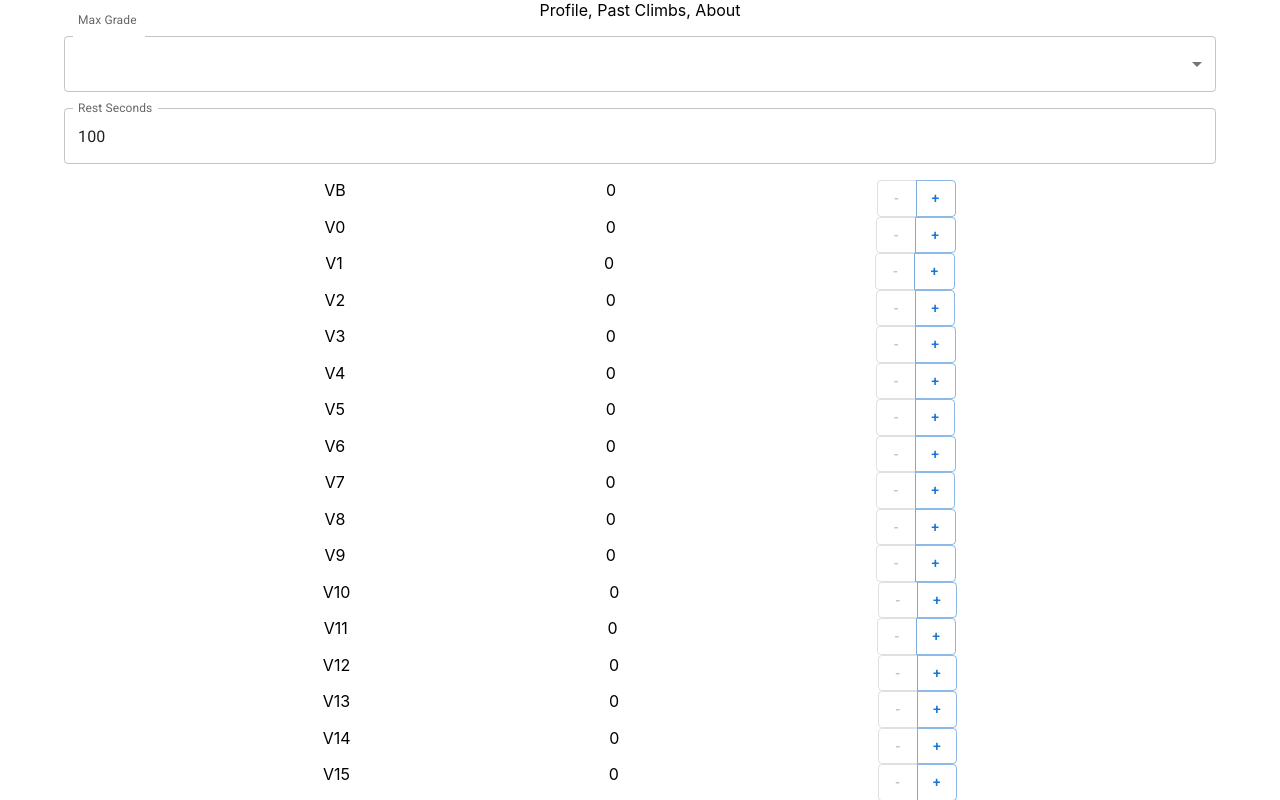
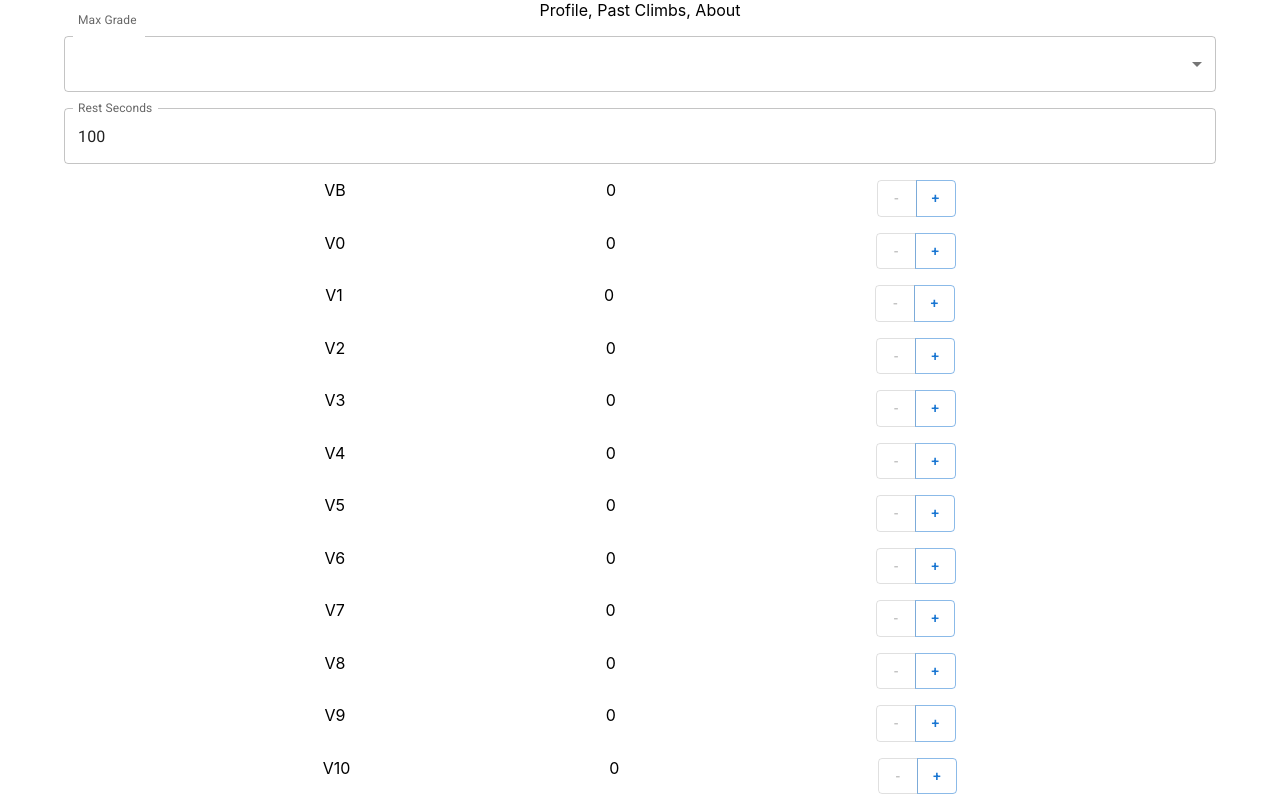
Before and after one commit to comeara13/climbing-tracker, a React (Create React App) app: page / in a window 1280 px wide. Both pictures are taken after a click on the button "START". Shown: the top 800 px of the page. Built offline with nearby package versions, Linux system fonts and the light colour scheme.

Commit message:
add charting library and charting component

```diff
--- a/package.json
+++ b/package.json
@@ -14,7 +14,9 @@
     "@types/node": "^18.11.17",
     "@types/react": "^18.0.26",
     "@types/react-dom": "^18.0.10",
+    "chart.js": "^4.1.1",
     "react": "^18.2.0",
+    "react-chartjs-2": "^5.1.0",
     "react-dom": "^18.2.0",
     "react-scripts": "5.0.1",
     "web-vitals": "^2.1.4"
--- a/src/ActiveSubView.tsx
+++ b/src/ActiveSubView.tsx
@@ -9,6 +9,7 @@ import type {
 import BoulderTrack from './BoulderTrack'
 import { useReducer } from 'react'
 import TransitionButtons from './TransitionButtons'
+import { Stack } from '@mui/system'
 
 // todo - all this state needs to move up 1 level to the mgr, this should be mostly logicless by the end of that
 
@@ -97,6 +98,7 @@ function ActiveSubView({ maxGrade, append, end }: ActiveSubViewProps) {
   })
   return (
     <div className="Current">
+      <Stack spacing={2}>
         {makeTrackers(
           activeState.gradeInfos,
           (grade: number) => (newCount: number) =>
@@ -105,6 +107,7 @@ function ActiveSubView({ maxGrade, append, end }: ActiveSubViewProps) {
               payload: [grade, newCount],
             })
         )}
+      </Stack>
       <TransitionButtons
         handleNextClick={() => append(filterActiveSubSession(activeState))}
         handleEndClick={() => end(filterActiveSubSession(activeState))}
```
Also changed, not shown: 1 other file (tests, documents, lock files or other folders). Lines whose indentation alone changed are shown as unchanged.
